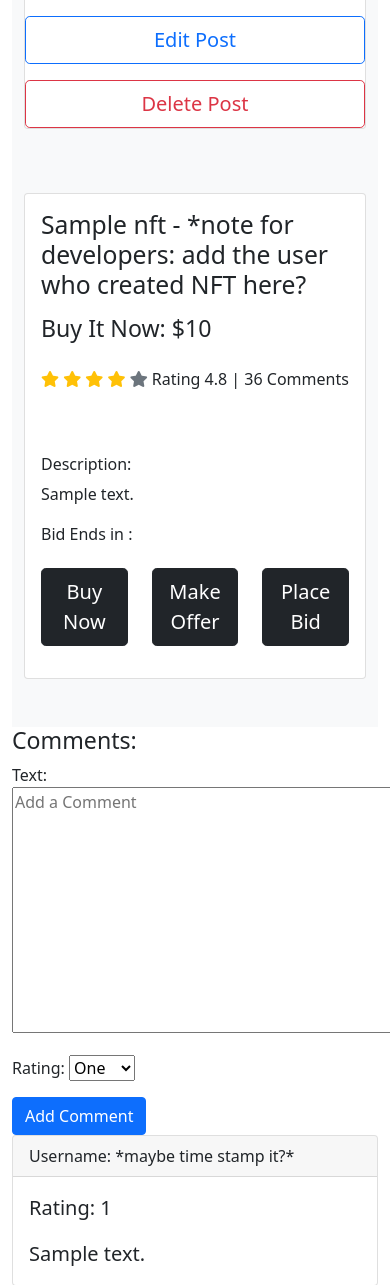
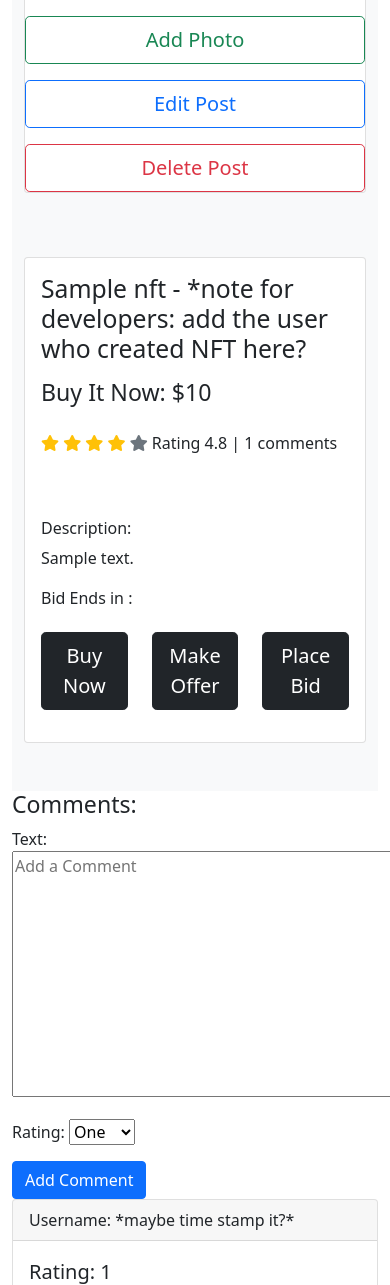
Before and after one commit to AustinLeaming/nft-exchange, a Django app: template main_app/templates/nfts/detail.html in a window 390 px wide; the page is wider, and only the part inside the window is pictured. Shown: the part 114-1399 px from the top of that part. Run offline with Django 3.2, Linux system fonts and the light colour scheme; the template is opened without the code that fills it: values that come from a table or form of the project are taken from there, others are empty; tables that the repository leaves empty hold one stand-in row (values such as "Sample post").

Commit message:
added comment length responsive in detail page

```diff
--- a/main_app/templates/nfts/detail.html
+++ b/main_app/templates/nfts/detail.html
@@ -13,6 +13,7 @@
               {% empty %}
                 <div class="card-img">No Photo</div>
               {% endfor %}
+              <a class="mt-3 btn btn-outline-success btn-lg btn-block" href="{% url 'add_photo' nft.id %}">Add Photo</a>
               <a class="mt-3 btn btn-outline-primary btn-lg btn-block" href="{% url 'nfts_update' nft.id %}">Edit Post</a>
               <a class="mt-3 btn btn-outline-danger btn-lg btn-block" href="{% url 'nfts_delete' nft.id %}">Delete Post</a>
           </div>
@@ -34,7 +35,7 @@
                 <i class="fa fa-star text-warning"></i>
                 <i class="fa fa-star text-warning"></i>
                 <i class="fa fa-star text-secondary"></i>
-                <span class="list-inline-item text-dark">Rating 4.8 | 36 Comments</span>
+                <span class="list-inline-item text-dark">Rating 4.8 | {{ nft.comment_set.all|length }} comments</span>
               </p>
               <ul class="list-inline">
                 <!-- <li class="list-inline-item">
```
